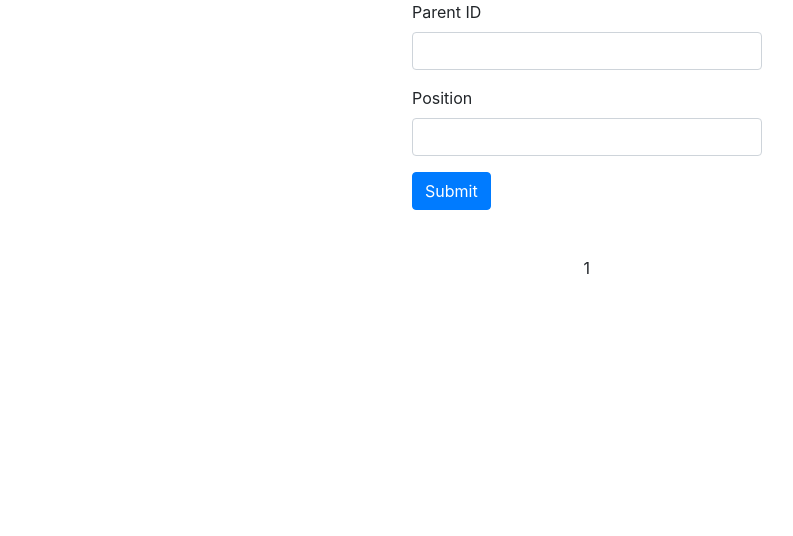
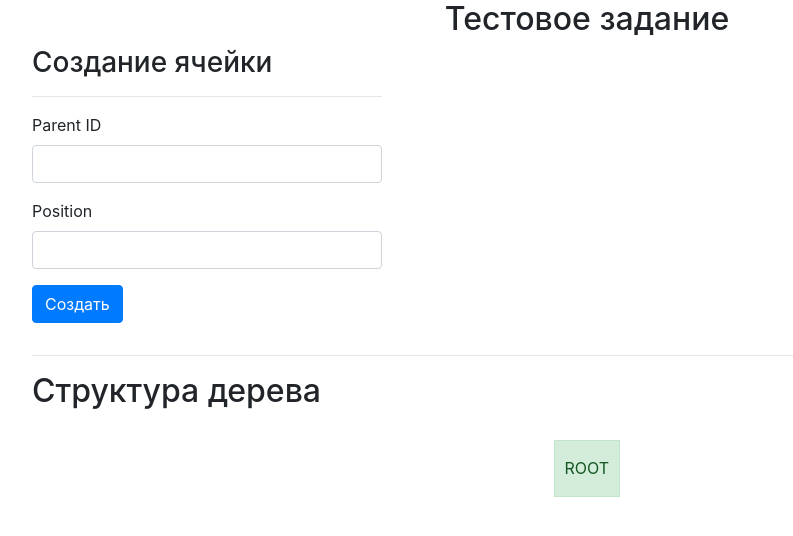
Before and after one commit to gumione/test, a PHP site: page / in a window 1280 px wide. Shown: the top 536 px of the page, without its empty margins (53-846 px from the left). Run offline with PHP 8.4, Linux system fonts and the light colour scheme; tables that the repository leaves empty or names only in its code hold one stand-in row (values such as "Sample post"); data that the repository does not hold is empty.

Commit message:
ui/ux improvements

```diff
--- a/BinaryTree.php
+++ b/BinaryTree.php
@@ -43,7 +43,7 @@ class BinaryTree
             if($c['parent_id'] != 0) {
                 $tree['object_' . $c['id']] = ['parent' => 'object_' . $c['parent_id'], 'name' => $c['id']];
             } else {
-                $tree['object_' . $c['id']] = ['name' => $c['id']];
+                $tree['object_' . $c['id']] = ['name' => 'ROOT'];
             }
         }
 
@@ -52,6 +52,10 @@ class BinaryTree
 
     public function createCell($parent_id, $position)
     {
+        if(!in_array($position, [1, 2])) {
+            return ['status' => 'danger', 'message' => 'Можно добавлять ячейки только слева или справа'];
+        }
+
         $parent = $this->getCellById($parent_id);
 
         if (!$parent) {
--- a/assets/css/treant.css
+++ b/assets/css/treant.css
@@ -3,6 +3,7 @@
 .Treant > .pseudo { position: absolute; display: block; visibility: hidden; }
 .Treant.Treant-loaded .node,
 .Treant.Treant-loaded .pseudo { visibility: visible; }
+.Treant .node {padding: 15px 10px 0 10px; background-color: #d4edda; border: 1px solid #c3e6cb; color: #155724}
 .Treant > .pseudo { width: 0; height: 0; border: none; padding: 0; }
 .Treant .collapse-switch { width: 3px; height: 3px; display: block; border: 1px solid black; position: absolute; top: 1px; right: 1px; cursor: pointer; }
 .Treant .collapsed .collapse-switch { background-color: #868DEE; }
--- a/index.php
+++ b/index.php
@@ -23,9 +23,11 @@ $tree = new BinaryTree($pdo);
     <body>
 
         <div class="container">
-            <div class="row justify-content-center">
+            <h2 class="text-center">Тестовое задание</h2>
+            <div class="row">
                 <div class="col-lg-4">
-
+                    <h3>Создание ячейки</h3>
+                    <hr/>
                     <?php
                     if (!empty($_POST)) {
                         $result = $tree->createCell($_POST['parent_id'], $_POST['position']);
@@ -47,10 +49,12 @@ $tree = new BinaryTree($pdo);
                             <label for="position">Position</label>
                             <input type="text" class="form-control" id="position" name="position" value="<?= htmlspecialchars($_POST['position']) ?>">
                         </div>
-                        <button type="submit" class="btn btn-primary">Submit</button>
+                        <button type="submit" class="btn btn-primary">Создать</button>
                     </form>
                 </div>
             </div>
+            <hr/>
+            <h2>Структура дерева</h2>
             <div class="row justify-content-center">
                 <div class="col-lg-12 col-md-12">
                     <div id="tree"> </div>
```
